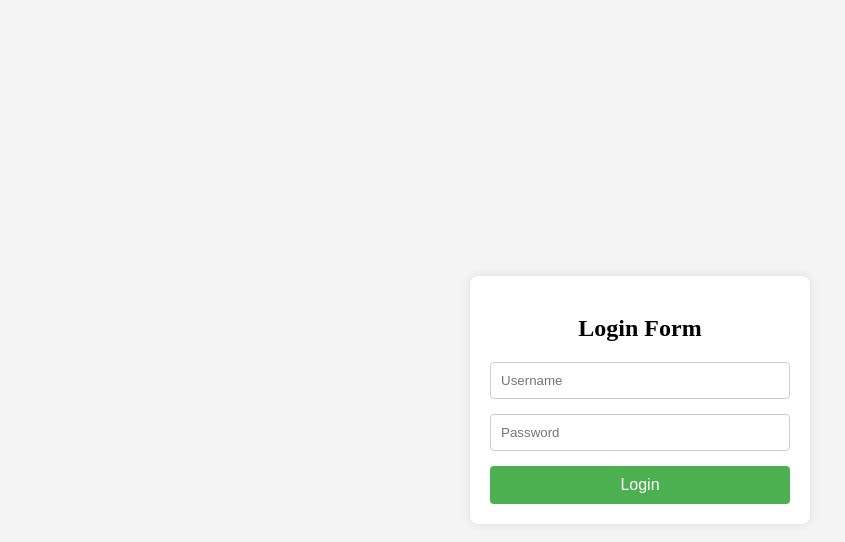
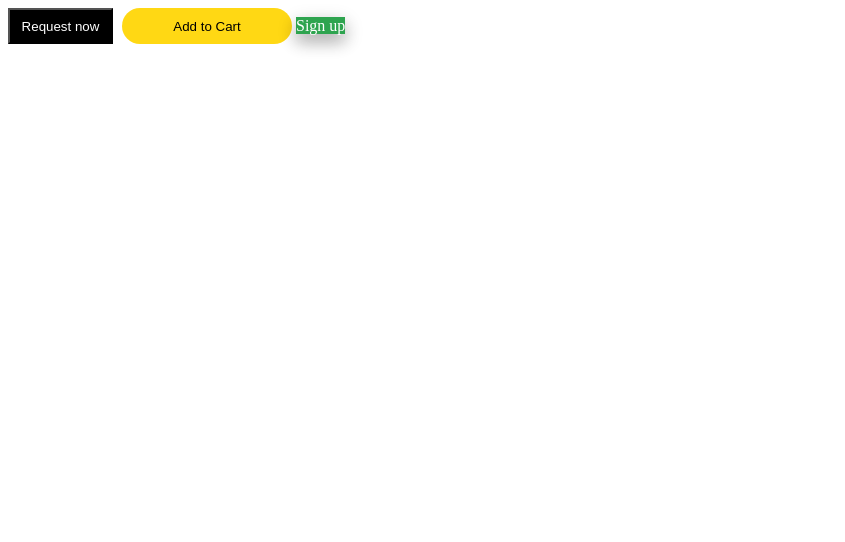
Before and after one commit to 0183848/Josh, a plain HTML site: page Index.html in a window 1280 px wide. Shown: the whole page, without its empty margins (0-845 px from the left). Drawn offline with Linux system fonts and the light colour scheme.

Commit message:
Add files via upload

```diff
--- a/Index.html
+++ b/Index.html
@@ -1,69 +1,60 @@
-<!DOCTYPE html>
-<html lang="en">
-<head>
-    <meta charset="UTF-8">
-    <meta name="viewport" content="width=device-width, initial-scale=1.0">
-    <title>Login Form</title>
+<html>
   <style>
-        body {
-          https://www.google.com
-            font-family: Arial, sans-serif;
-            background-color: #f4f4f4;
-            margin: 0;
-            padding: 0;
-            display: flex;
-            justify-content: center;
-            align-items: center;
-            height: 100vh;
+    .uber-button {
+      background-color: black;
+      color: white;
+      width: 105px;
+      height: 36px;
     }
 
-        .login-container {
-            background-color: #fff;
-            padding: 20px;
-            border-radius: 8px;
-            box-shadow: 0 0 10px rgba(0, 0, 0, 0.1);
-            width: 300px;
+    .amazon-button{
+      background-color: rgb(255,216,20);
+      color: black;
+      width: 170px;
+      height: 36px;
+      border-radius: 18px;
+      border: none;
+      margin-left: 5px;
+
+
     }
 
-        .login-container h2 {
-            text-align: center;
-            margin-bottom: 20px;
+    .github-button{
+      background-color: rgb(46,164,79);
+      color: white;
+      box-shadow: 0 8px 16px 0 rgba(0,0,0,0.2), 0 6px 20px 0 rgba(0,0,0,0.19);
 }
 
-        .login-container input[type="text"],
-        .login-container input[type="password"] {
-            width: 100%;
-            padding: 10px;
-            margin-bottom: 15px;
-            border: 1px solid #ccc;
-            border-radius: 4px;
-            box-sizing: border-box;
     }
 
-        .login-container input[type="submit"] {
-            width: 100%;
-            background-color: #4caf50;
-            color: #fff;
-            padding: 10px;
-            border: none;
-            border-radius: 4px;
-            cursor: pointer;
-            font-size: 16px;
-        }
 
-        .login-container input[type="submit"]:hover {
-            background-color: #45a049;
-        }
+
   </style>
+
+
+
+  <head>
+
   </head>
   <body>
-    <div class="login-container">
-        <h2>Login Form</h2>
-        <form action="" method="post">
-            <input type="text" name="username" placeholder="Username">
-            <input type="password" name="password" placeholder="Password">
-            <input type="submit" value="Login">
-        </form>
-    </div>
+
+
+    <button class = "uber-button">
+      Request now
+    </button>
+
+    <button class = "amazon-button">
+      Add to Cart
+    </button>
+
+    <buttob class= "github-button">
+      Sign up
+    </buttob>
+
+
+
   </body>
+
+
+
 </html>
```
Lines whose indentation alone changed are shown as unchanged.
